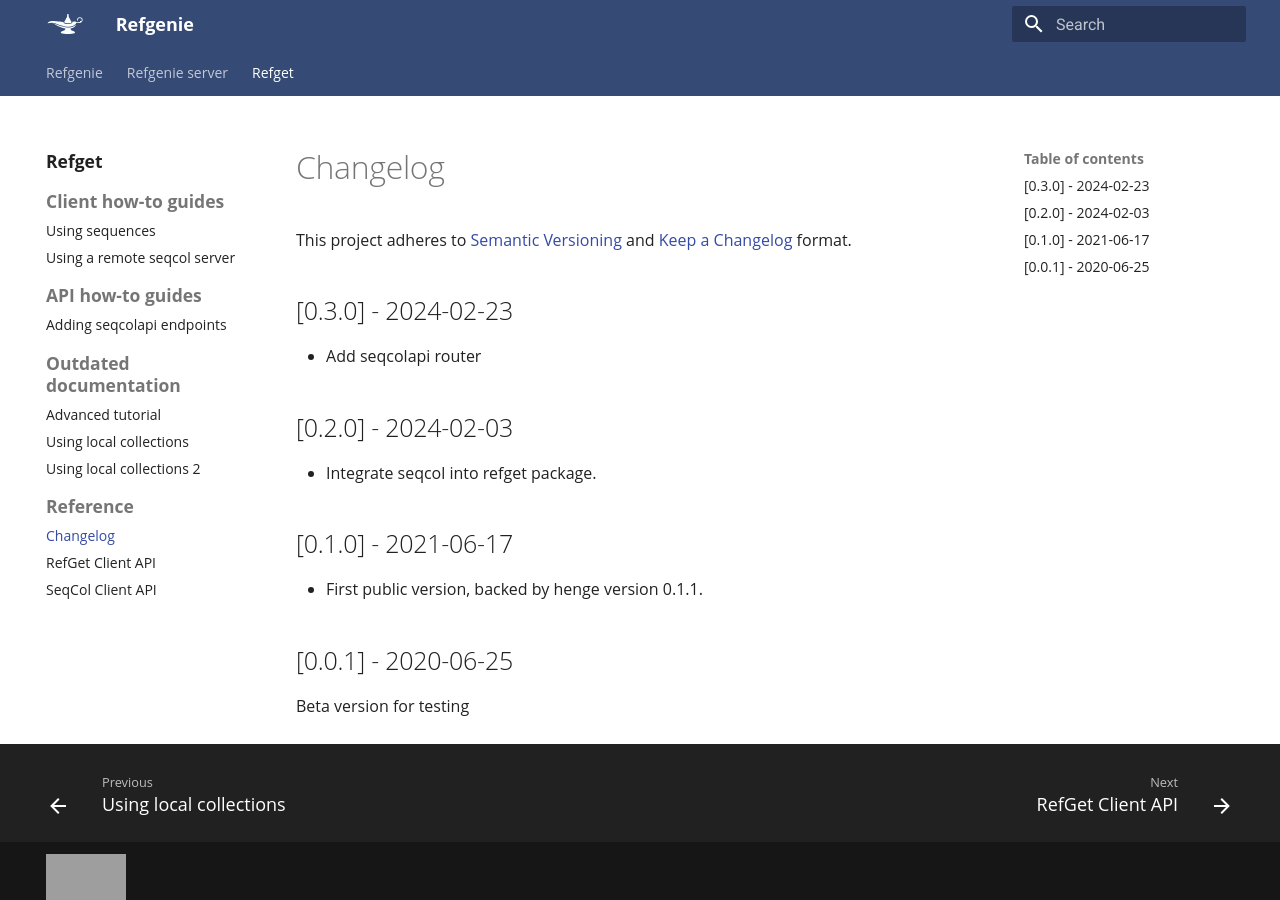
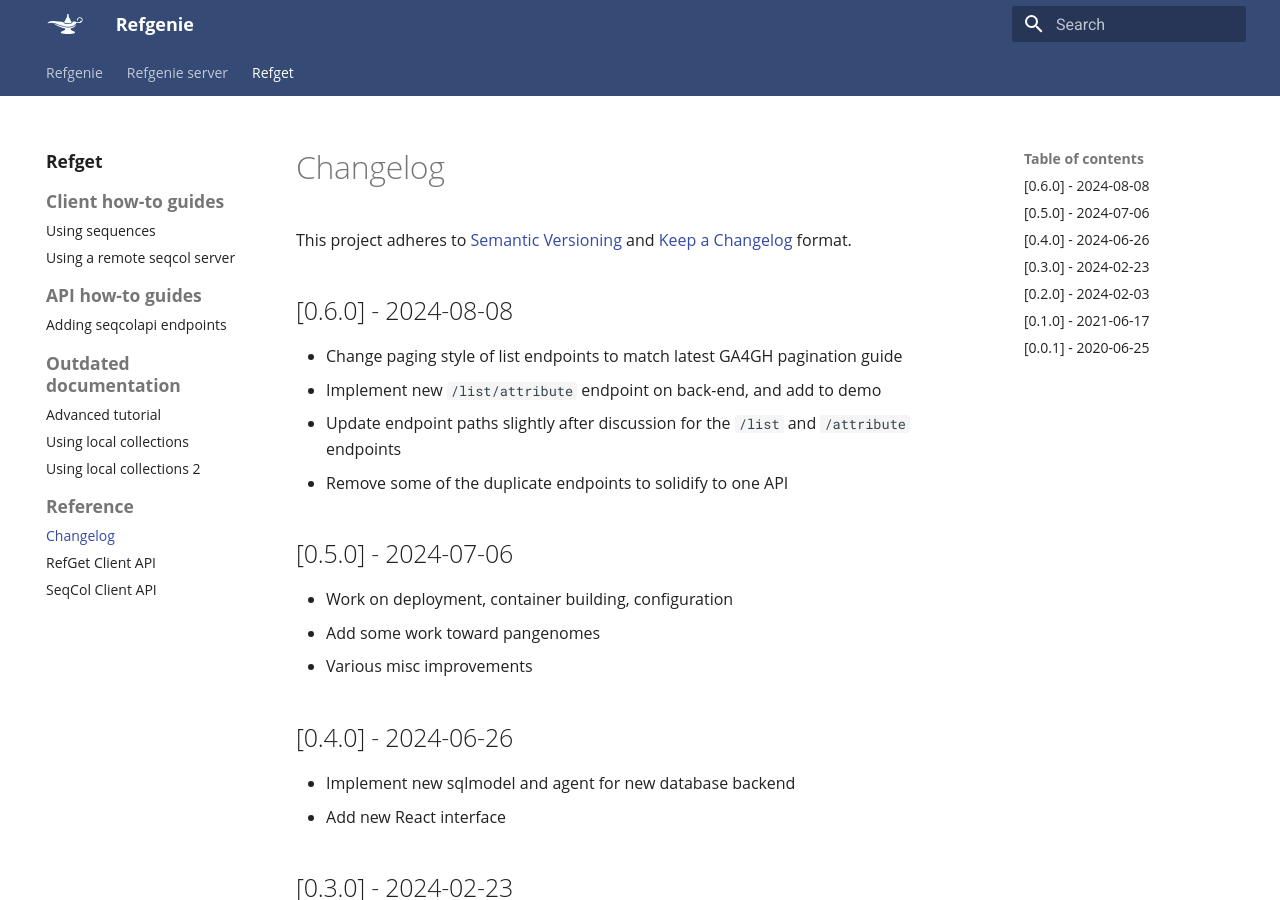
Before and after one commit to refgenie/refgenie-docs, an MkDocs documentation site: the page built from docs/refget/changelog.md, in a window 1280 px wide and 900 px high. Built offline with MkDocs 1.6.1 and Material for MkDocs 9.7.7, drawn with Linux system fonts in a browser that asks for light colours; grey boxes are pictures that could not be loaded.

Commit message:
changelog

```diff
--- a/docs/refget/changelog.md
+++ b/docs/refget/changelog.md
@@ -1,6 +1,25 @@
 # Changelog
 
 This project adheres to [Semantic Versioning](https://semver.org/spec/v2.0.0.html) and [Keep a Changelog](https://keepachangelog.com/en/1.0.0/) format.
+
+## [0.6.0] - 2024-08-08
+
+- Change paging style of list endpoints to match latest GA4GH pagination guide
+- Implement new `/list/attribute` endpoint on back-end, and add to demo
+- Update endpoint paths slightly after discussion for the `/list` and `/attribute` endpoints
+- Remove some of the duplicate endpoints to solidify to one API
+
+## [0.5.0] - 2024-07-06
+
+- Work on deployment, container building, configuration
+- Add some work toward pangenomes
+- Various misc improvements
+
+## [0.4.0] - 2024-06-26
+
+- Implement new sqlmodel and agent for new database backend
+- Add new React interface
+
 
 ## [0.3.0] - 2024-02-23
 
```
